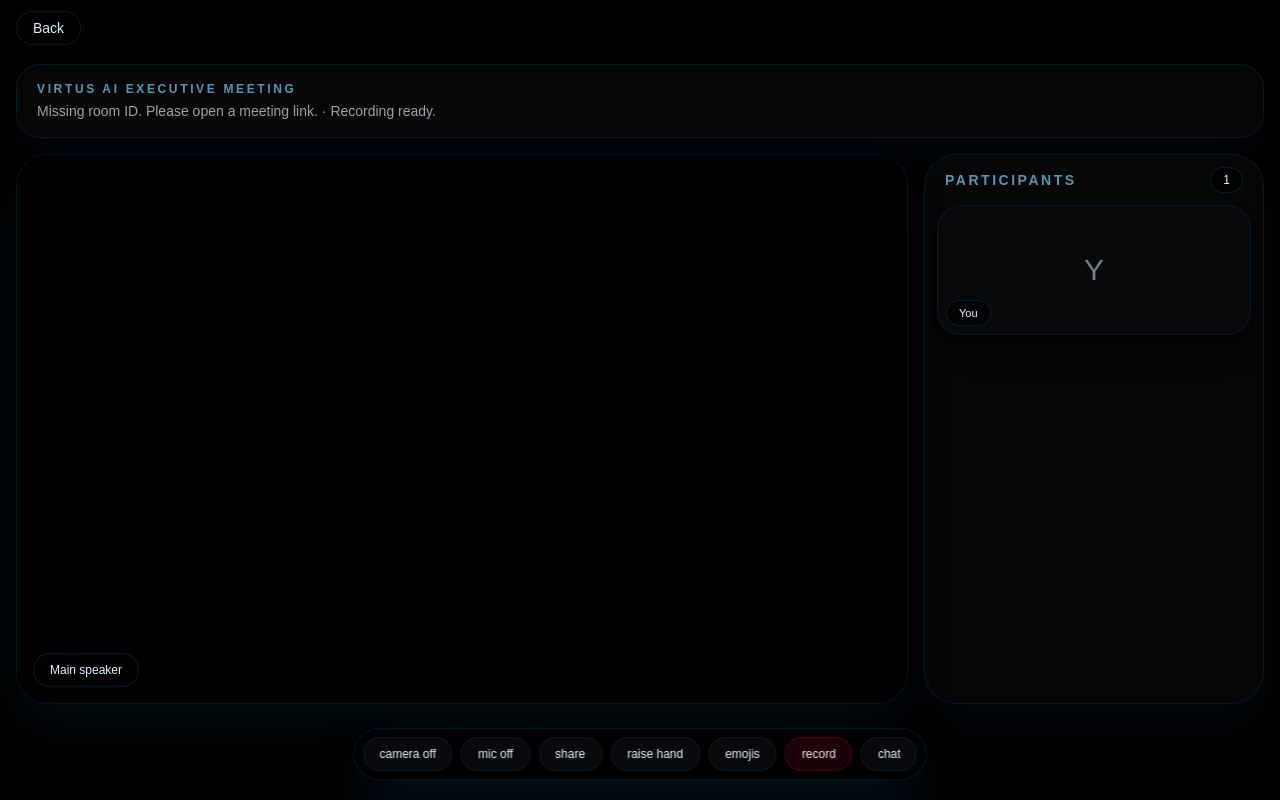
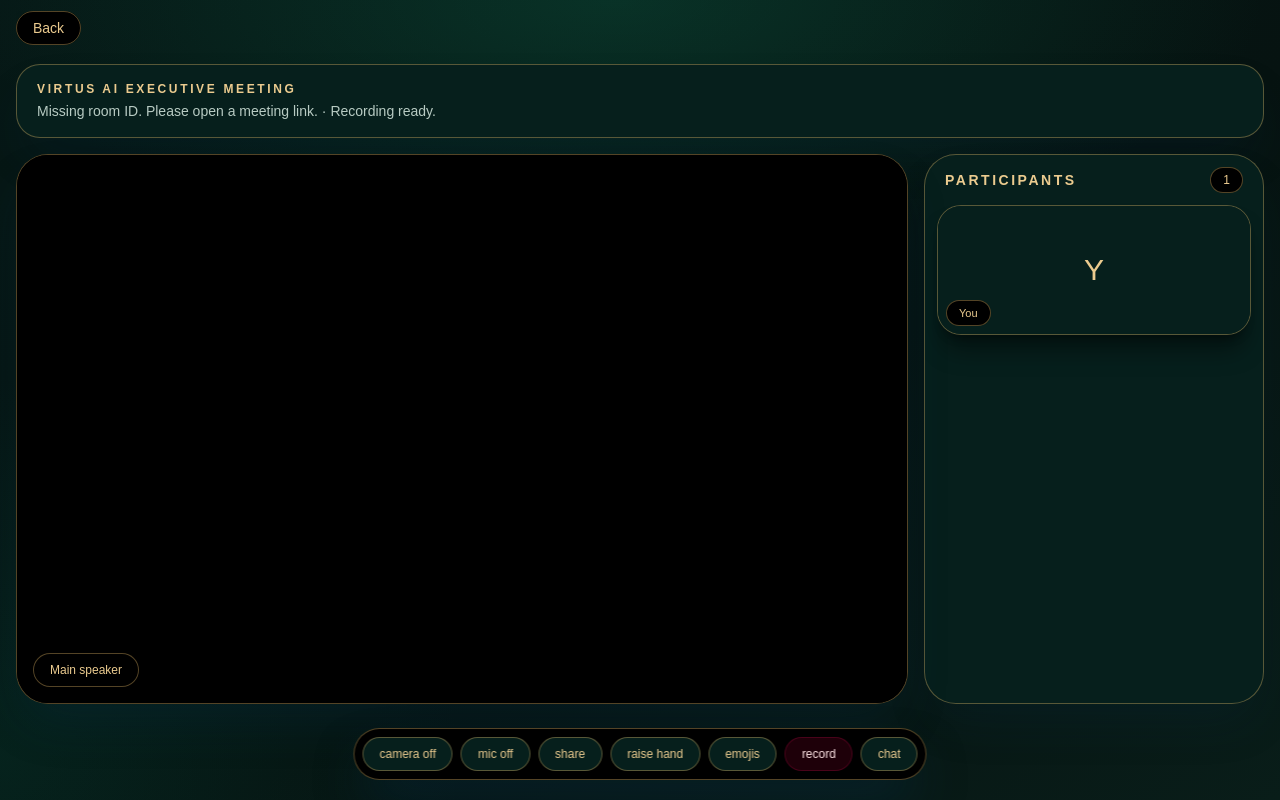
Before and after one commit to SirSebastian-ux/virtus.ai, a Next.js app: page /meetings/room in a window 1280 px wide. Built offline with nearby package versions, Linux system fonts and the light colour scheme.

Commit message:
Align app/meetings/room/page.js with Virtus premium design system

```diff
--- a/app/meetings/room/page.js
+++ b/app/meetings/room/page.js
@@ -490,7 +490,7 @@ export default function MeetingsRoomPage() {
   }
 
   return (
-    <main className="relative h-screen overflow-hidden bg-black text-zinc-100">
+    <main className="virtus-subpage-modern virtus-meeting-room relative h-screen overflow-hidden bg-black text-zinc-100">
       <div className="absolute left-4 top-4 z-40">
         <Link href="/meetings" className="rounded-full border border-sky-900/40 bg-black/70 px-4 py-2 text-sm text-sky-100 backdrop-blur">
           Back
```
